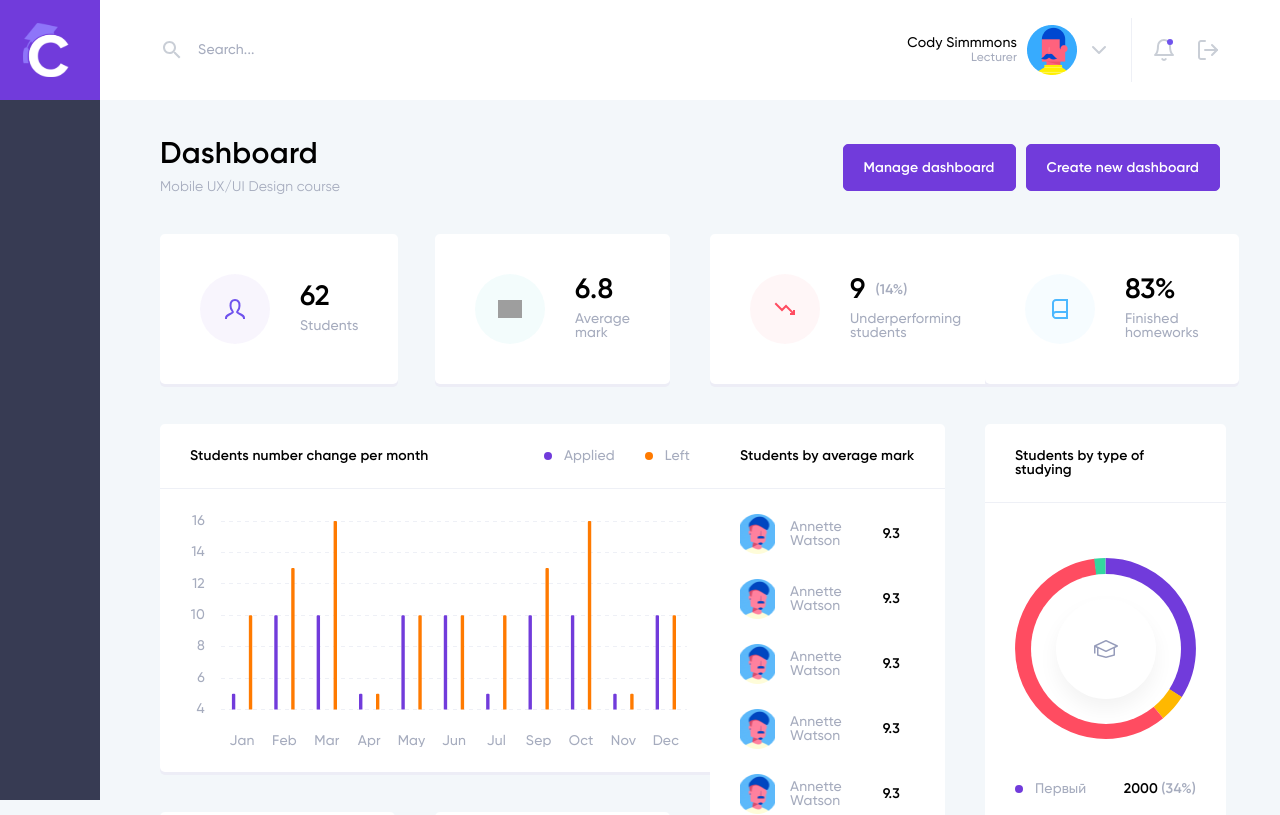
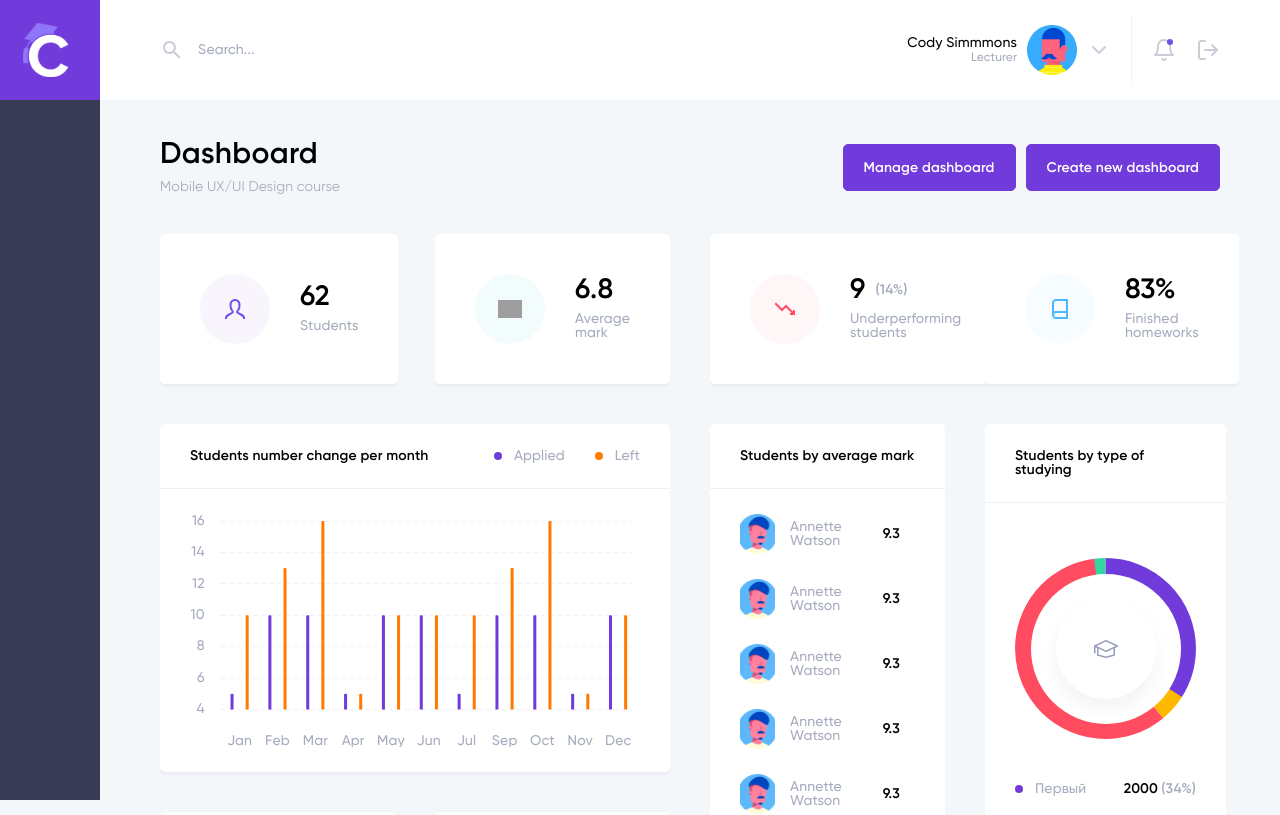
Before and after one commit to kritzona/online-course-dashboard, a React (Create React App) app: page / in a window 1280 px wide. Shown: the top 815 px of the page. Built offline with nearby package versions, Linux system fonts and the light colour scheme; grey boxes are pictures that could not be loaded.

Commit message:
Пофиксил проблемы с шириной столбовой диаграммы и почистил ненужные импорты

```diff
--- a/src/components/atoms/ChartJsColumn/ChartJsColumn.tsx
+++ b/src/components/atoms/ChartJsColumn/ChartJsColumn.tsx
@@ -1,4 +1,4 @@
-import React from 'react'
+import React, { useEffect, useRef } from 'react'
 import ChartJsColumnStyled from './ChartJsColumnStyled'
 import { Bar } from 'react-chartjs-2'
 import { DefaultTheme, ThemeContext } from 'styled-components'
@@ -15,6 +15,7 @@ roundBar(Chart)
 
 const ChartJsColumnElement = (props: IChartJsColumnElementProps) => {
   const theme = props.theme
+  const chartJsBarCanvasRef = useRef<Bar>(null)
 
   const data = {
     labels: [
@@ -128,7 +129,12 @@ const ChartJsColumnElement = (props: IChartJsColumnElementProps) => {
     },
   }
 
-  return <Bar data={data} options={options} />
+  useEffect(() => {
+    if (chartJsBarCanvasRef.current) {
+    }
+  }, [])
+
+  return <Bar data={data} options={options} ref={chartJsBarCanvasRef} />
 }
 
 const ChartJsColumn = (props: IProps) => {
--- a/src/components/molecules/ColumnChart/ColumnChart.tsx
+++ b/src/components/molecules/ColumnChart/ColumnChart.tsx
@@ -25,7 +25,7 @@ const ColumnChart = (props: IProps) => {
               </>
             }
           >
-            <ChartJsColumn />
+            {<ChartJsColumn />}
           </Frame>
         )}
       </ThemeContext.Consumer>
--- a/src/components/molecules/ColumnChart/ColumnChartStyled.tsx
+++ b/src/components/molecules/ColumnChart/ColumnChartStyled.tsx
@@ -5,7 +5,9 @@ interface IProps {
 }
 
 const ColumnChartStyled = styled.div<IProps>`
-  ${({ theme }) => css``}
+  ${({ theme }) => css`
+    width: 100%;
+  `}
 `
 
 export default ColumnChartStyled
--- a/src/views/HomeView/HomeView.tsx
+++ b/src/views/HomeView/HomeView.tsx
@@ -1,4 +1,4 @@
-import React from 'react'
+import React, { useEffect, useState } from 'react'
 import HomeViewStyled from './HomeViewStyled'
 import Button from '../../components/atoms/Button/Button'
 import ContentHeader from '../../components/molecules/ContentHeader/ContentHeader'
@@ -20,6 +20,12 @@ import PieChart from '../../components/molecules/PieChart/PieChart'
 interface IProps {}
 
 const HomeView = (props: IProps) => {
+  const [loaded, setLoaded] = useState(false)
+
+  useEffect(() => {
+    setLoaded(true)
+  }, [])
+
   return (
     <HomeViewStyled>
       <Wrapper paddingY={true}>
@@ -47,7 +53,9 @@ const HomeView = (props: IProps) => {
           <Column size={6}>
             <Row gutter={true}>
               <Column size={12}>
-                <ColumnChart title="Students number change per month" />
+                {loaded && (
+                  <ColumnChart title="Students number change per month" />
+                )}
               </Column>
               <Column size={6}>
                 <LectionsLeft />
```
